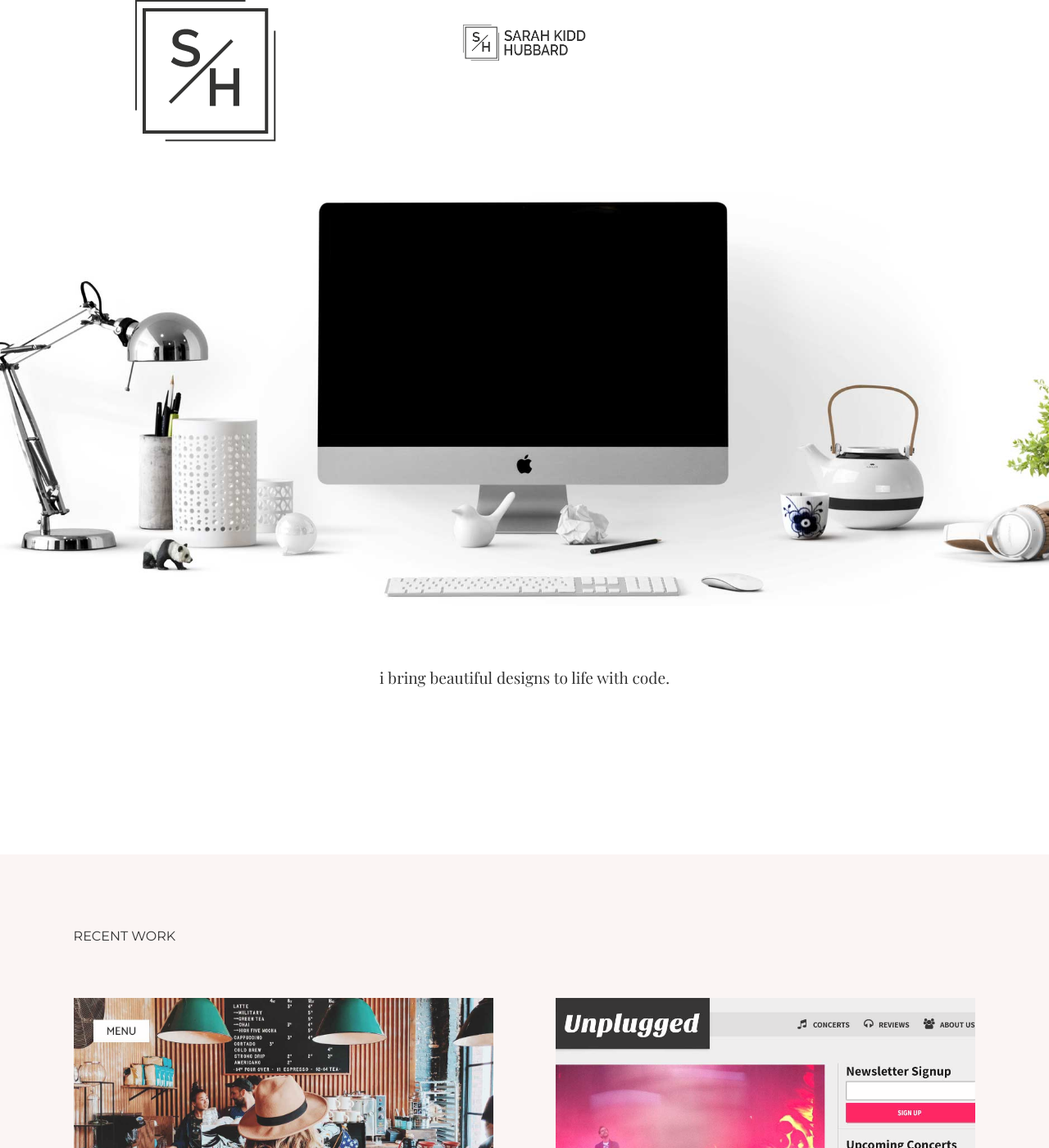
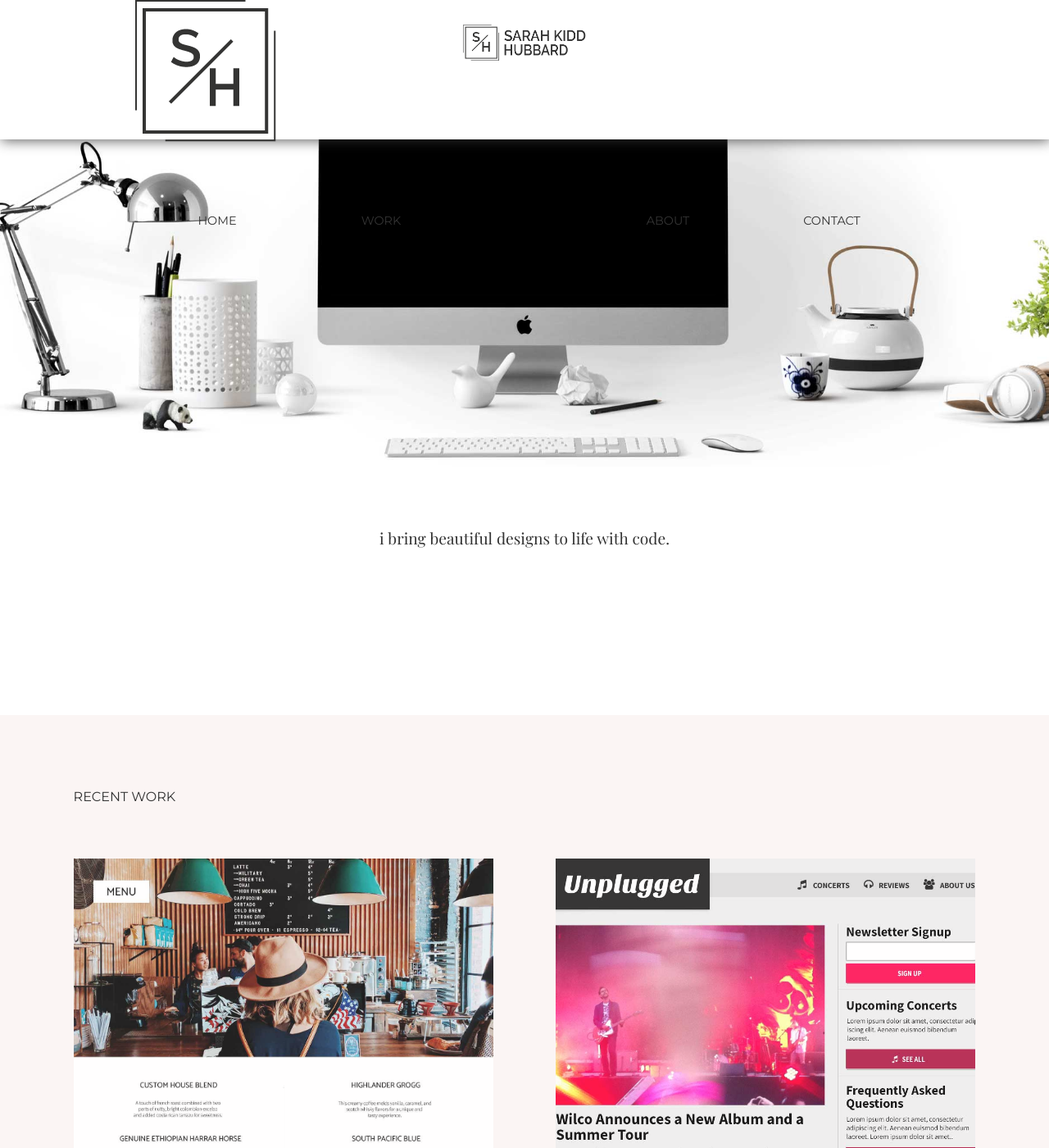
Before and after one commit to skiddhubbard/skiddhubbard.github.io, a Jekyll site: the page built from index.md, in a window 1280 px wide and 1400 px high. Shown: the whole window at 82% size. Built offline with Jekyll 4.4.1, drawn with Linux system fonts in a browser that asks for light colours.

Commit message:
new mobile header updates

```diff
--- a/_sass/site/_base.scss
+++ b/_sass/site/_base.scss
@@ -128,6 +128,15 @@ a {
  color: #333333;
 }
 
+nav li {
+  font-family: 'Montserrat', sans-serif;
+  font-size: 0.9em;
+  font-weight: 500;
+  text-align: center;
+  text-transform: uppercase;
+  color: #333333;
+}
+
 /***Header***/
 
 /*nav ul li a:active {
@@ -139,14 +148,15 @@ a {
 }*/
 
 
-/*header {
+header {
  background-color: white;
- height: 73px;
+ height: 80px;
  position: fixed;
  right: 0;
  left: 0;
  z-index: 999;
-}*/
+ box-shadow: 1px 1px 15px 0.5px rgba(51,51,51,0.8);
+}
 
 #logo {
   width: 60px;
```
